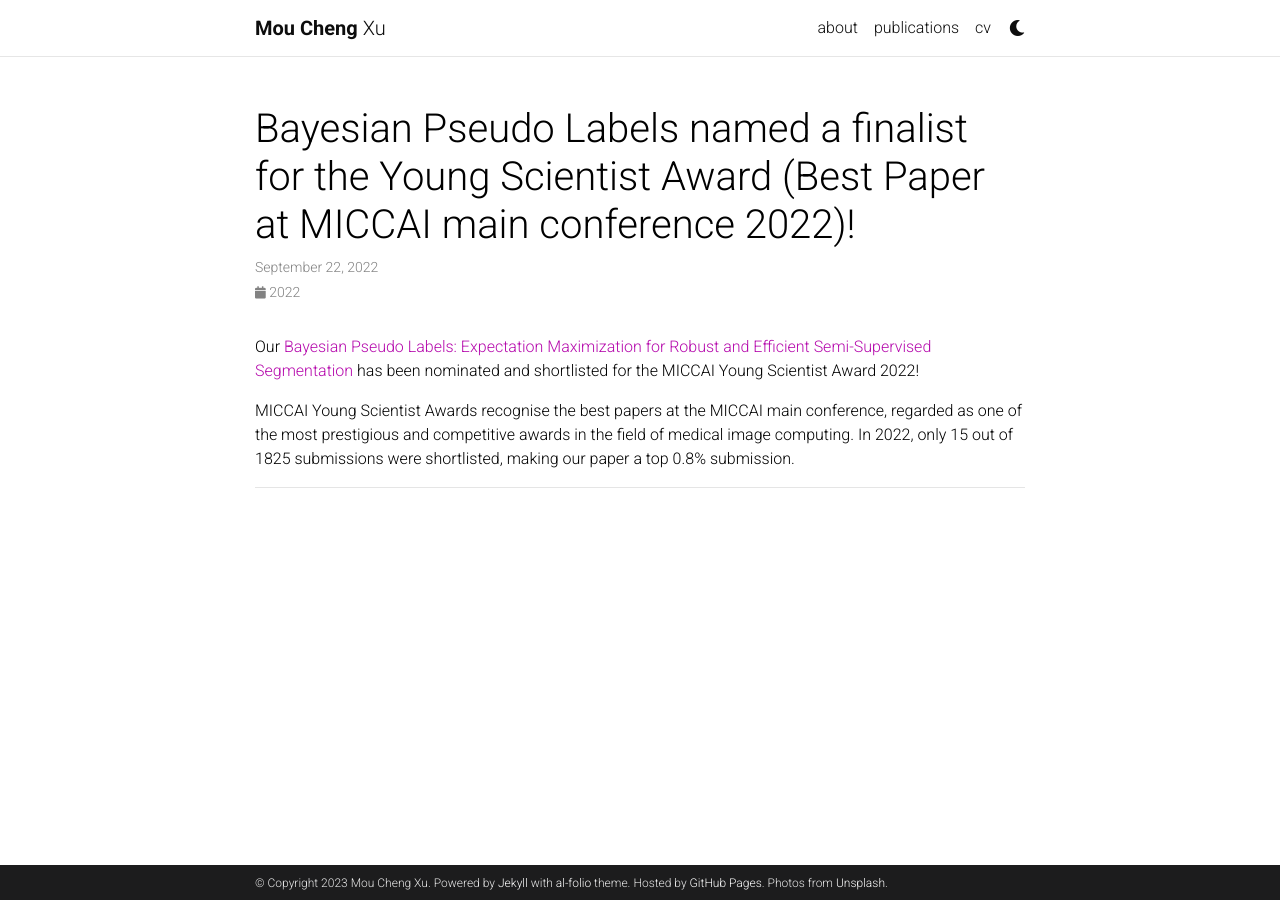
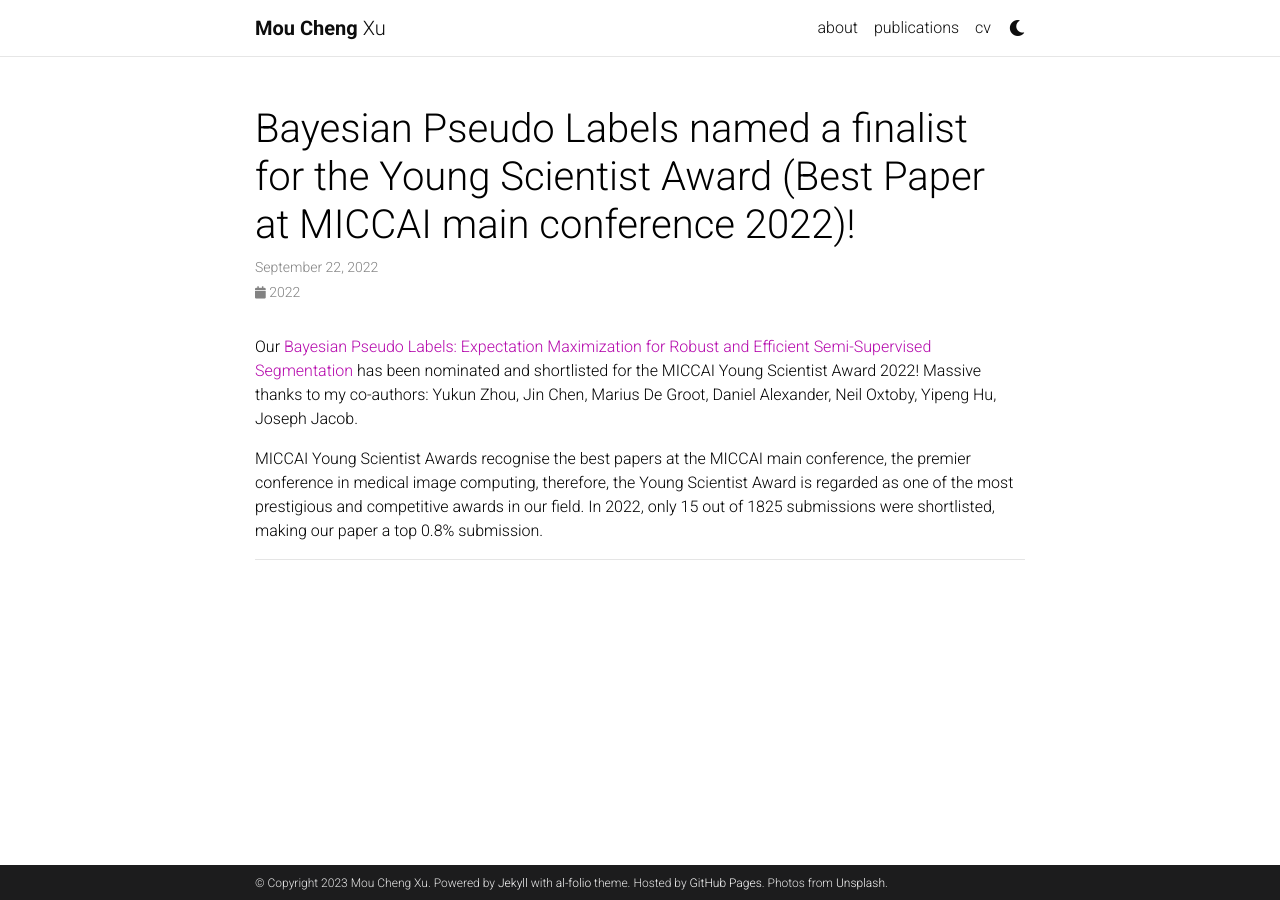
Before and after one commit to moucheng2017/moucheng2017.github.io, a Jekyll site: the page built from _news/ysa.md, in a window 1280 px wide. Built offline with Jekyll 4.4.1, drawn with Linux system fonts in a browser that asks for light colours; comment, search, counter and statistics services are not loaded; a style sheet for code colours, icons or effects is not loaded.

Commit message:
Update ysa.md

```diff
--- a/_news/ysa.md
+++ b/_news/ysa.md
@@ -6,9 +6,9 @@ inline: false
 related_posts: false
 ---
 
-Our <a href="https://conferences.miccai.org/2022/papers/066-Paper2505.html">Bayesian Pseudo Labels: Expectation Maximization for Robust and Efficient Semi-Supervised Segmentation</a> has been nominated and shortlisted for the MICCAI Young Scientist Award 2022!
+Our <a href="https://conferences.miccai.org/2022/papers/066-Paper2505.html">Bayesian Pseudo Labels: Expectation Maximization for Robust and Efficient Semi-Supervised Segmentation</a> has been nominated and shortlisted for the MICCAI Young Scientist Award 2022! Massive thanks to my co-authors: Yukun Zhou, Jin Chen, Marius De Groot, Daniel Alexander, Neil Oxtoby, Yipeng Hu, Joseph Jacob.
 
-MICCAI Young Scientist Awards recognise the best papers at the MICCAI main conference, regarded as one of the most prestigious and competitive awards in the field of medical image computing. In 2022, only 15 out of 1825 submissions were shortlisted, making our paper a top 0.8% submission.
+MICCAI Young Scientist Awards recognise the best papers at the MICCAI main conference, the premier conference in medical image computing, therefore, the Young Scientist Award is regarded as one of the most prestigious and competitive awards in our field. In 2022, only 15 out of 1825 submissions were shortlisted, making our paper a top 0.8% submission.
 
 ***
 
```
